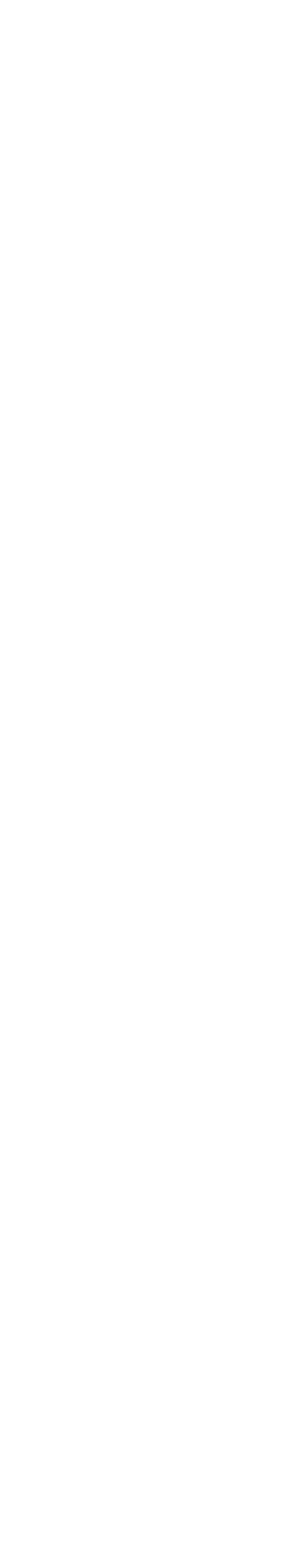
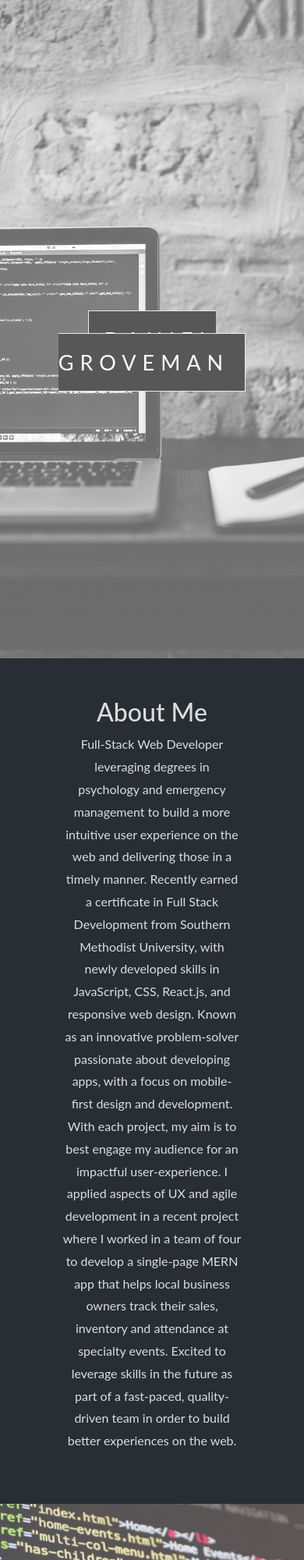
Before and after one commit to daniel5075/updatedPortfolio, a plain HTML site: page index.htm in a window 390 px wide. Shown: the top 2000 px of the page at 78% size. Before the commit the page ends 844 px from the top, so only its background shows below. Drawn offline with nearby package versions, Linux system fonts and the light colour scheme.

Commit message:
updated to utilize parallax

```diff
--- a/assets/css/style.css
+++ b/assets/css/style.css
@@ -0,0 +1,80 @@
+body, html{
+    height:100%;
+    margin:0;
+    font-size:16px;
+    font-family:"Lato", sans-serif;
+    font-weight:400;
+    line-height:1.8em;
+    color:#666;
+  }
+
+  .img1, .img2, .img3{
+    position:relative;
+    opacity:0.70;
+    background-position:center;
+    background-size:cover;
+    background-repeat:no-repeat;
+
+    /*
+      fixed = parallax
+      scroll = normal
+    */
+    background-attachment:fixed;
+  }
+
+  .img1{
+    background-image:url("../images/grayscalephoto.jpg");
+    min-height:100%;
+  }
+
+  .img2{
+    background-image:url('../images/codes.jpg');
+    min-height:400px;
+  }
+
+  .img3{
+    background-image:url('../images/Keyboard.jpg');
+    min-height:400px;
+  }
+
+  .section{
+    text-align:center;
+    padding:50px 80px;
+  }
+
+  .section-light{
+    background-color:#f4f4f4;
+    color:#666;
+  }
+
+  .section-dark{
+    background-color:#282e34;
+    color:#ddd;
+  }
+
+  .ptext{
+    position:absolute;
+    top:50%;
+    width:100%;
+    text-align:center;
+    color:#000;
+    font-size:27px;
+    letter-spacing:8px;
+    text-transform:uppercase;
+  }
+
+  .ptext .border{
+    background-color:#111;
+    color:#fff;
+    padding:20px;
+  }
+
+  .ptext .border.trans{
+    background-color:transparent;
+  }
+
+  @media(max-width:568px){
+    .pimg1, .pimg2, .pimg3{
+      background-attachment:scroll;
+    }
+  }
--- a/index.htm
+++ b/index.htm
@@ -12,6 +12,70 @@
 </head>
 
 <body>
+
+    <div class="img1">
+        <div class="ptext">
+            <span class="border">
+                Daniel Groveman
+            </span>
+        </div>
+    </div>
+    <section class="section section-dark">
+        <h2>About Me</h2>
+        <p>Full-Stack Web Developer leveraging degrees in psychology and emergency management to build a more intuitive
+            user experience on the web and delivering those in a timely manner. Recently earned a certificate in Full
+            Stack Development from Southern Methodist University, with newly developed skills in JavaScript, CSS,
+            React.js, and responsive web design. Known as an innovative problem-solver passionate about developing apps,
+            with a focus on mobile-first design and development.
+
+            With each project, my aim is to best engage my audience for an impactful user-experience. I applied aspects
+            of UX and agile development in a recent project where I worked in a team of four to develop a single-page
+            MERN app that helps local business owners track their sales, inventory and attendance at specialty events.
+            Excited to leverage skills in the future as part of a fast-paced, quality-driven team in order to build
+            better experiences on the web.</p>
+    </section>
+    <div class="img2">
+        <div class="ptext">
+            <span class="border">
+                Portfolio
+            </span>
+        </div>
+    </div>
+    <section class="section section-light">
+        <h2>About Me</h2>
+        <p>Full-Stack Web Developer leveraging degrees in psychology and emergency management to build a more intuitive
+            user experience on the web and delivering those in a timely manner. Recently earned a certificate in Full
+            Stack Development from Southern Methodist University, with newly developed skills in JavaScript, CSS,
+            React.js, and responsive web design. Known as an innovative problem-solver passionate about developing apps,
+            with a focus on mobile-first design and development.
+
+            With each project, my aim is to best engage my audience for an impactful user-experience. I applied aspects
+            of UX and agile development in a recent project where I worked in a team of four to develop a single-page
+            MERN app that helps local business owners track their sales, inventory and attendance at specialty events.
+            Excited to leverage skills in the future as part of a fast-paced, quality-driven team in order to build
+            better experiences on the web.</p>
+    </section>
+    <div class="img3">
+        <div class="ptext">
+            <span class="border">
+                Daniel Groveman
+            </span>
+        </div>
+    </div>
+    <section class="section section-dark">
+        <h2>About Me</h2>
+        <p>Full-Stack Web Developer leveraging degrees in psychology and emergency management to build a more intuitive
+            user experience on the web and delivering those in a timely manner. Recently earned a certificate in Full
+            Stack Development from Southern Methodist University, with newly developed skills in JavaScript, CSS,
+            React.js, and responsive web design. Known as an innovative problem-solver passionate about developing apps,
+            with a focus on mobile-first design and development.
+
+            With each project, my aim is to best engage my audience for an impactful user-experience. I applied aspects
+            of UX and agile development in a recent project where I worked in a team of four to develop a single-page
+            MERN app that helps local business owners track their sales, inventory and attendance at specialty events.
+            Excited to leverage skills in the future as part of a fast-paced, quality-driven team in order to build
+            better experiences on the web.</p>
+    </section>
     <script src="https://code.jquery.com/jquery-3.4.1.min.js"
         integrity="sha256-CSXorXvZcTkaix6Yvo6HppcZGetbYMGWSFlBw8HfCJo=" crossorigin="anonymous"></script>
     <script src="https://cdnjs.cloudflare.com/ajax/libs/popper.js/1.14.7/umd/popper.min.js"
```
Also changed, not shown: assets/images/Keyboard.jpg (added), assets/images/Myphoto.JPG (added), assets/images/codes.jpg (added), assets/images/grayscalephoto.jpg (added), 1 other file.
